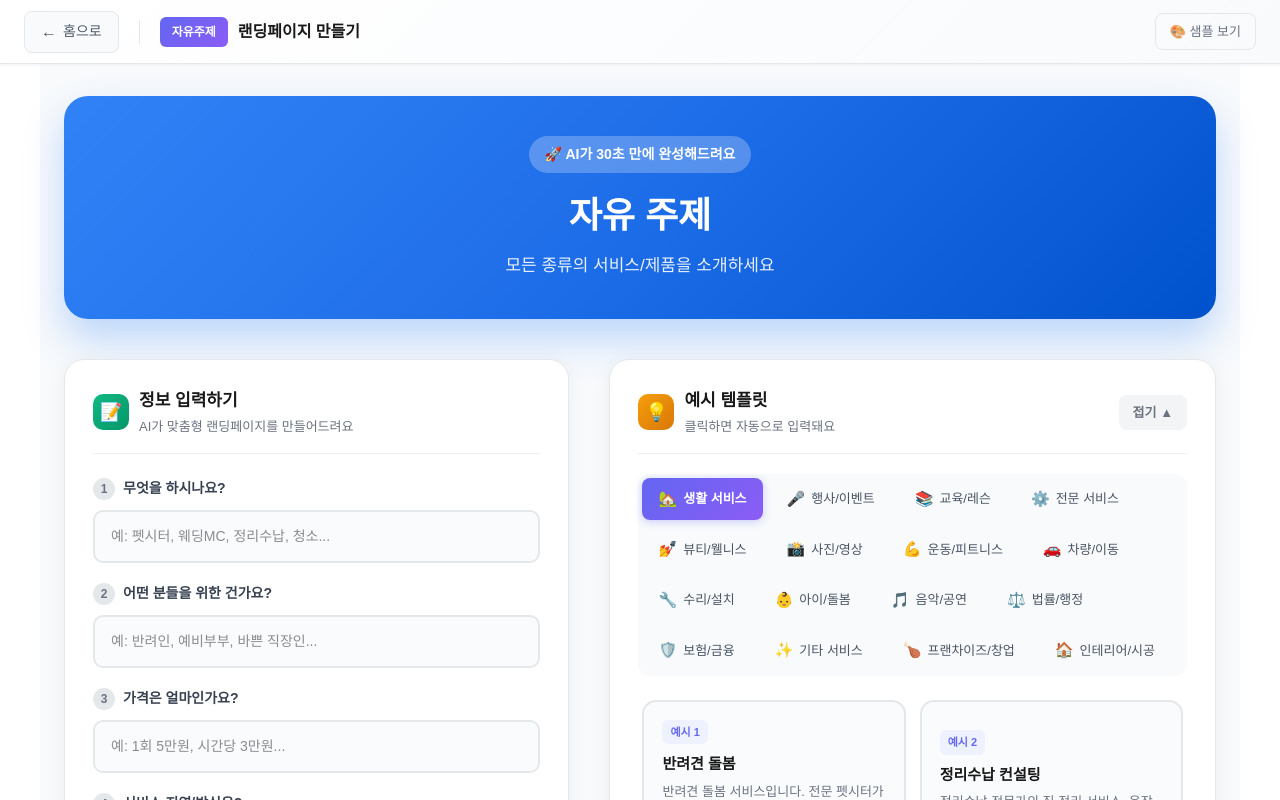
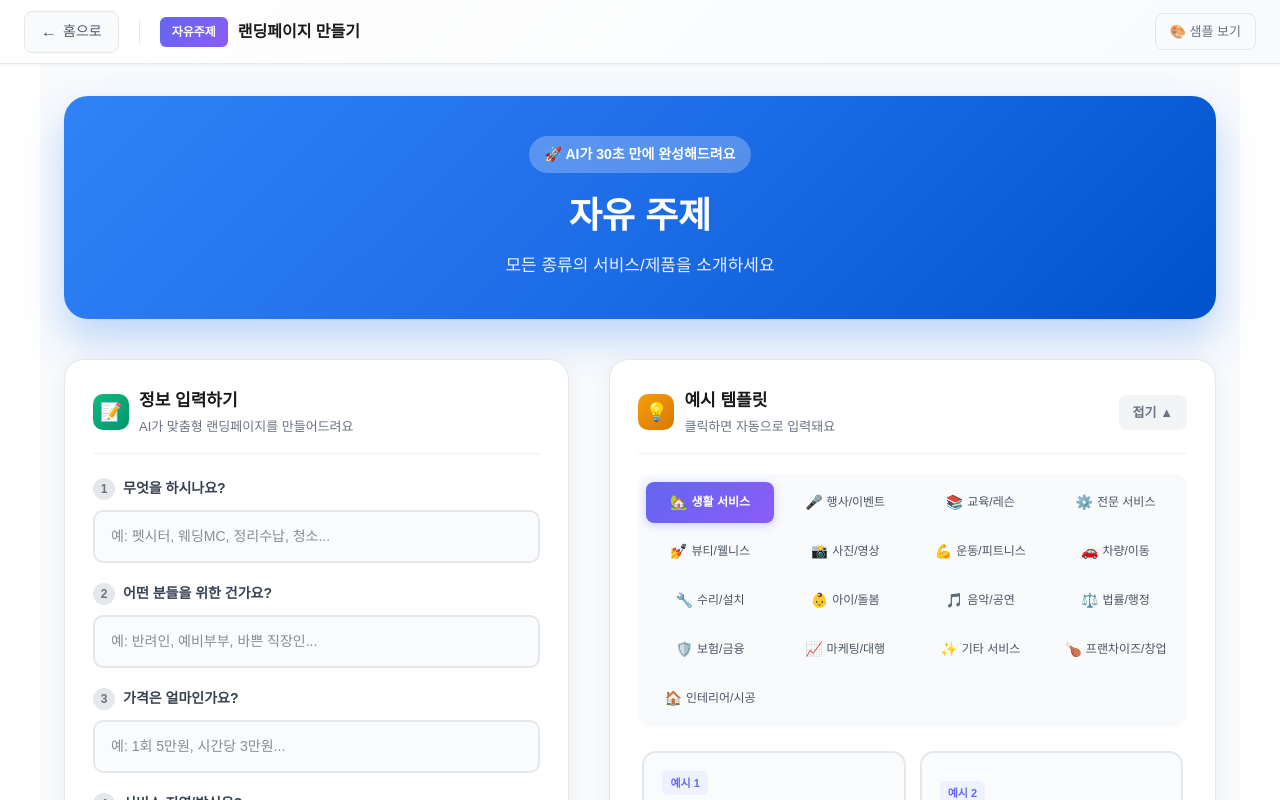
Before and after one commit to jsky9292/landingpage_membership, a Next.js app: page /create/free in a window 1280 px wide. Shown: the top 800 px of the page. Built offline with nearby package versions, Linux system fonts and the light colour scheme; no server answers; a web font is replaced by a local one.

Commit message:
Add marketing category to templates, fix grid alignment for category tabs

```diff
--- a/app/create/[topic]/page.tsx
+++ b/app/create/[topic]/page.tsx
@@ -1516,6 +1516,18 @@ const topicData: Record<string, TopicGuide> = {
               '비대면 상담 가능. 출산 전 필수 체크.'
             ]
           },
+        ]
+      },
+      {
+        name: '마케팅/대행',
+        icon: '📈',
+        examples: [
+          { title: 'SNS 마케팅 대행', content: 'SNS 마케팅 대행 서비스. 인스타그램/페이스북/틱톡 운영. 월 50만원부터. 콘텐츠 기획, 제작, 관리. 월간 리포트 제공. 상담 무료.' },
+          { title: '블로그 마케팅', content: '네이버 블로그 마케팅. 체험단 운영, 포스팅 대행. 건당 5만원. 상위노출 보장. 월 패키지 할인. 7년 경력.' },
+          { title: '광고 운영 대행', content: '네이버/구글/메타 광고 운영 대행. 수수료 10%. 최소 집행 100만원. ROAS 200% 목표. 주간 리포트. 광고비 별도.' },
+          { title: '유튜브 채널 운영', content: '유튜브 채널 운영 대행. 기획, 촬영, 편집, 업로드. 영상당 30만원. 월 4회 패키지 100만원. 썸네일 포함.' },
+          { title: '콘텐츠 마케팅', content: '콘텐츠 마케팅 전략 컨설팅. 브랜드 스토리텔링, 콘텐츠 기획. 월 80만원. 마케팅 10년 경력. 첫 상담 무료.' },
+          { title: '인플루언서 마케팅', content: '인플루언서 섭외 및 협찬 대행. 팔로워 1만~100만. 캠페인 기획. 건당 20만원 수수료. 결과 리포트 제공.' },
         ]
       },
       {
@@ -2251,13 +2263,13 @@ export default function CreatePage() {
 
             {showExamples && (
               <>
-                {/* 카테고리 탭 - 더 예쁘게 */}
+                {/* 카테고리 탭 - 그리드 정렬 */}
                 <div style={{
-                  display: 'flex',
+                  display: 'grid',
+                  gridTemplateColumns: 'repeat(4, 1fr)',
                   gap: '8px',
                   marginBottom: '20px',
-                  flexWrap: 'wrap',
-                  padding: '4px',
+                  padding: '8px',
                   background: '#F8FAFC',
                   borderRadius: '12px',
                 }}>
@@ -2266,8 +2278,8 @@ export default function CreatePage() {
                       key={i}
                       onClick={() => setSelectedCategory(i)}
                       style={{
-                        padding: '10px 16px',
-                        fontSize: '13px',
+                        padding: '10px 8px',
+                        fontSize: '12px',
                         fontWeight: selectedCategory === i ? '600' : '500',
                         background: selectedCategory === i
                           ? 'linear-gradient(135deg, #6366F1 0%, #8B5CF6 100%)'
@@ -2278,14 +2290,16 @@ export default function CreatePage() {
                         cursor: 'pointer',
                         display: 'flex',
                         alignItems: 'center',
-                        gap: '6px',
+                        justifyContent: 'center',
+                        gap: '4px',
                         transition: 'all 0.2s',
                         boxShadow: selectedCategory === i
                           ? '0 2px 8px rgba(99,102,241,0.3)'
                           : 'none',
+                        whiteSpace: 'nowrap',
                       }}
                     >
-                      <span style={{ fontSize: '15px' }}>{cat.icon}</span>
+                      <span style={{ fontSize: '14px' }}>{cat.icon}</span>
                       {cat.name}
                     </button>
                   ))}
```
